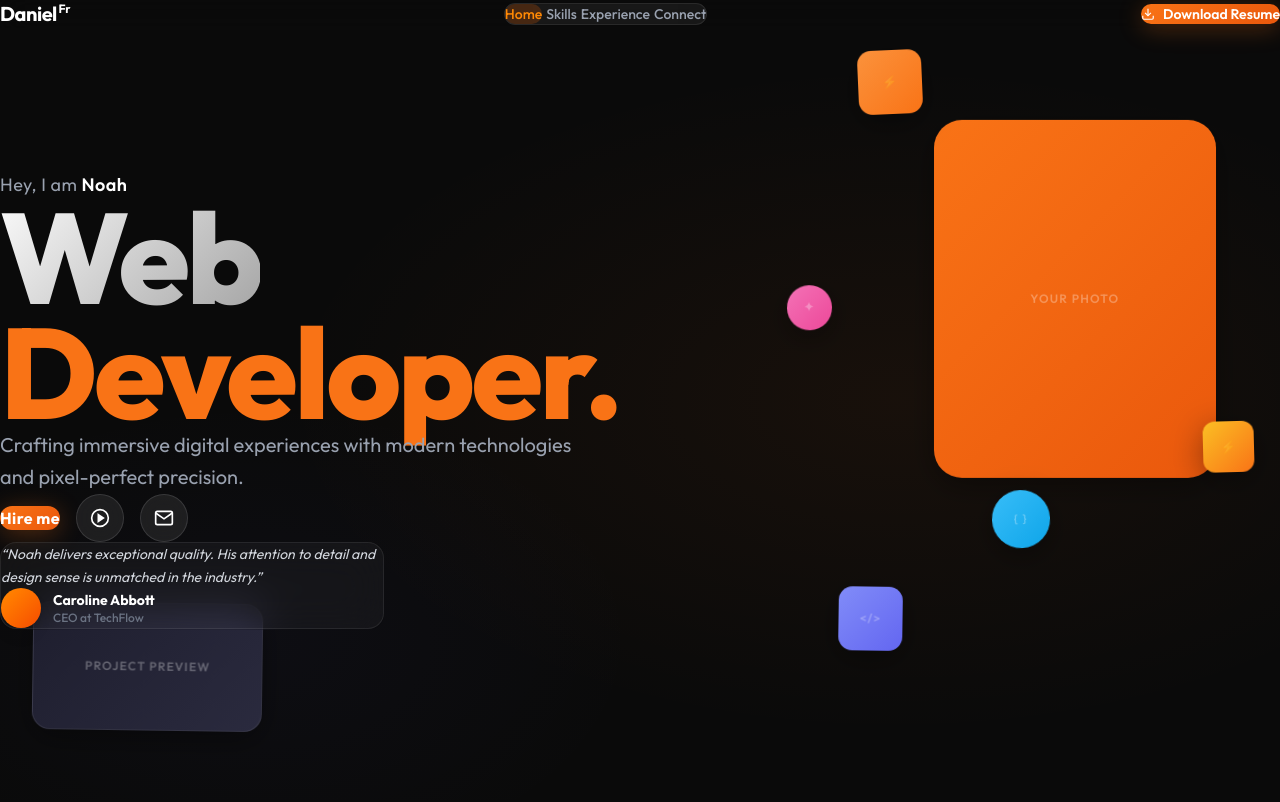
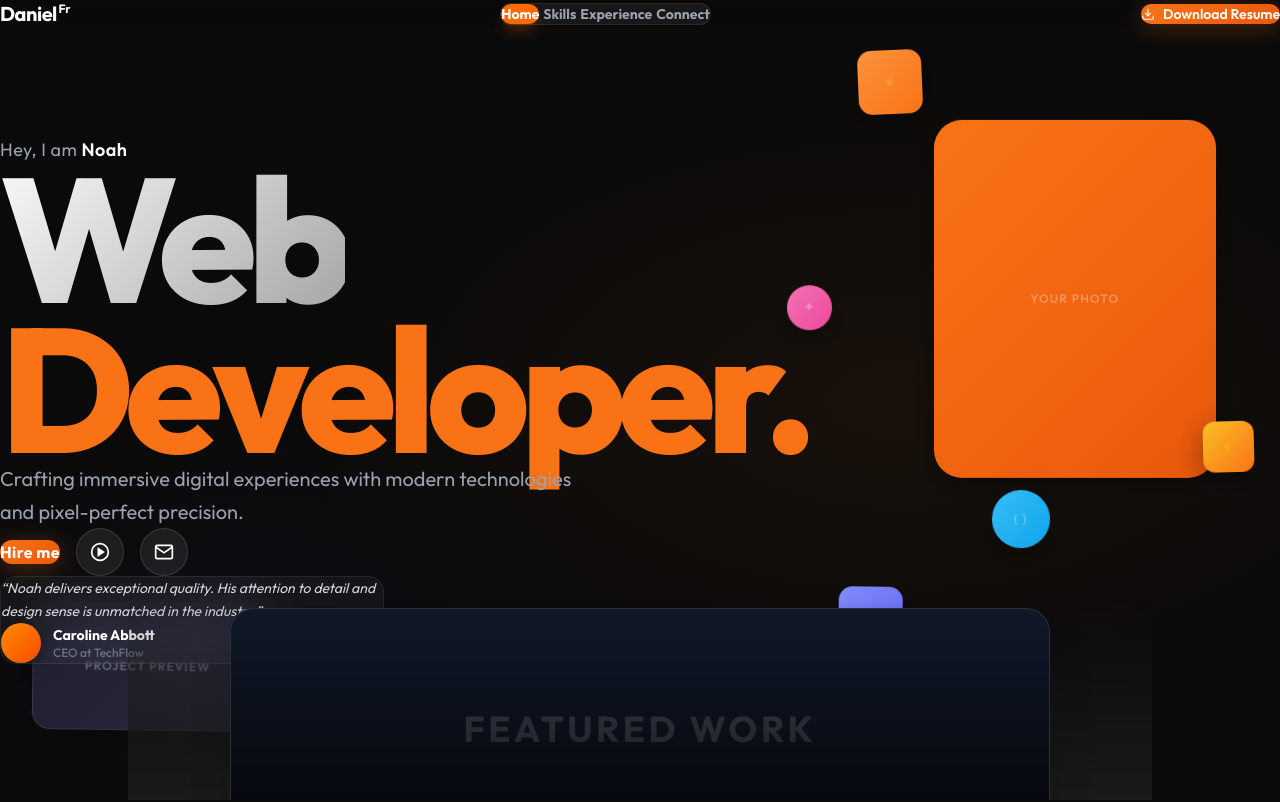
Before and after one commit to PrimeDaniel/Portfolio-v2, a React (Vite) app: page / in a window 1280 px wide. Shown: the top 802 px of the page. Built offline with nearby package versions, Linux system fonts and the light colour scheme.

Commit message:
smooth hero nav

```diff
--- a/src/App.jsx
+++ b/src/App.jsx
@@ -1,4 +1,4 @@
-import { useRef } from 'react'
+import { useRef, useState, useEffect } from 'react'
 import { motion, useInView } from 'framer-motion'
 import HeroSection from './components/HeroSection'
 import SkillsSection from './components/SkillsSection'
@@ -24,6 +24,26 @@ function ScrollReveal({ children, className = '', delay = 0 }) {
 }
 
 export default function App() {
+  const [activeSection, setActiveSection] = useState('home')
+
+  useEffect(() => {
+    const observer = new IntersectionObserver(
+      (entries) => {
+        entries.forEach((entry) => {
+          if (entry.isIntersecting) {
+            setActiveSection(entry.target.id)
+          }
+        })
+      },
+      { threshold: 0.5 }
+    )
+
+    const sections = document.querySelectorAll('section')
+    sections.forEach((section) => observer.observe(section))
+
+    return () => observer.disconnect()
+  }, [])
+
   return (
     <div className="relative w-full min-h-screen" style={{ background: '#0a0a0a' }}>
       {/* Navbar */}
@@ -40,16 +60,22 @@ export default function App() {
           </span>
 
           <div className="nav-glass rounded-full px-1 py-1 hidden md:flex gap-1">
-            {['Home', 'Skills', 'Experience', 'Connect'].map((item, i) => (
+            {['Home', 'Skills', 'Experience', 'Connect'].map((item) => {
+              const id = item.toLowerCase()
+              const isActive = activeSection === id
+              return (
                 <a
                   key={item}
-                href={`#${item.toLowerCase()}`}
-                className={`px-4 py-1.5 rounded-full text-sm font-medium transition-all ${i === 0 ? 'bg-orange-500/20 text-orange-400' : 'text-gray-400 hover:text-white'
+                  href={`#${id}`}
+                  className={`px-6 py-2 rounded-full text-sm font-bold transition-all duration-300 ${isActive
+                    ? 'bg-orange-500 text-white shadow-lg shadow-orange-500/25'
+                    : 'text-gray-400 hover:text-white hover:bg-white/5'
                     }`}
                 >
                   {item}
                 </a>
-            ))}
+              )
+            })}
           </div>
 
           <button className="glow-btn px-5 py-2 rounded-full text-sm font-semibold text-white flex items-center gap-2">
--- a/src/components/HeroSection.jsx
+++ b/src/components/HeroSection.jsx
@@ -145,7 +145,7 @@ export default function HeroSection() {
                             Hey, I am <span className="text-white font-semibold">Noah</span>
                         </p>
 
-                        <h1 className="text-6xl md:text-8xl lg:text-9xl font-extrabold leading-[0.9] tracking-tight mb-6">
+                        <h1 className="text-6xl md:text-9xl lg:text-[11rem] font-extrabold leading-[0.85] tracking-tighter mb-8 -ml-1">
                             <span className="hero-gradient-text">Web</span>
                             <br />
                             <span className="accent-text" style={{ WebkitTextFillColor: 'var(--color-accent)' }}>
@@ -213,6 +213,23 @@ export default function HeroSection() {
                     </motion.div>
                 ))}
             </div>
+            {/* ── Peeking Image Placeholder ── */}
+            <motion.div
+                className="absolute bottom-0 left-0 right-0 h-[25vh] z-20 overflow-hidden flex items-end justify-center pointer-events-none"
+                initial={{ opacity: 0, y: 100 }}
+                animate={{ opacity: 1, y: 0 }}
+                transition={{ delay: 1, duration: 0.8 }}
+            >
+                <div className="w-full max-w-5xl mx-auto h-full bg-gradient-to-t from-[#1a1a1a] to-transparent flex items-end justify-center pb-8">
+                    <div className="relative w-[80%] h-[120%] bg-gray-900 rounded-t-3xl border-t border-r border-l border-white/10 shadow-2xl transform translate-y-[20%]">
+                        <div className="absolute inset-0 flex items-center justify-center">
+                            <span className="text-white/20 font-bold text-4xl uppercase tracking-widest">Featured Work</span>
+                        </div>
+                        {/* Overlay gradient to fade it out at the top if needed */}
+                        <div className="absolute inset-0 bg-gradient-to-b from-black/0 to-black/80" />
+                    </div>
+                </div>
+            </motion.div>
         </div>
     )
 }
```
Lines whose indentation alone changed are shown as unchanged.
